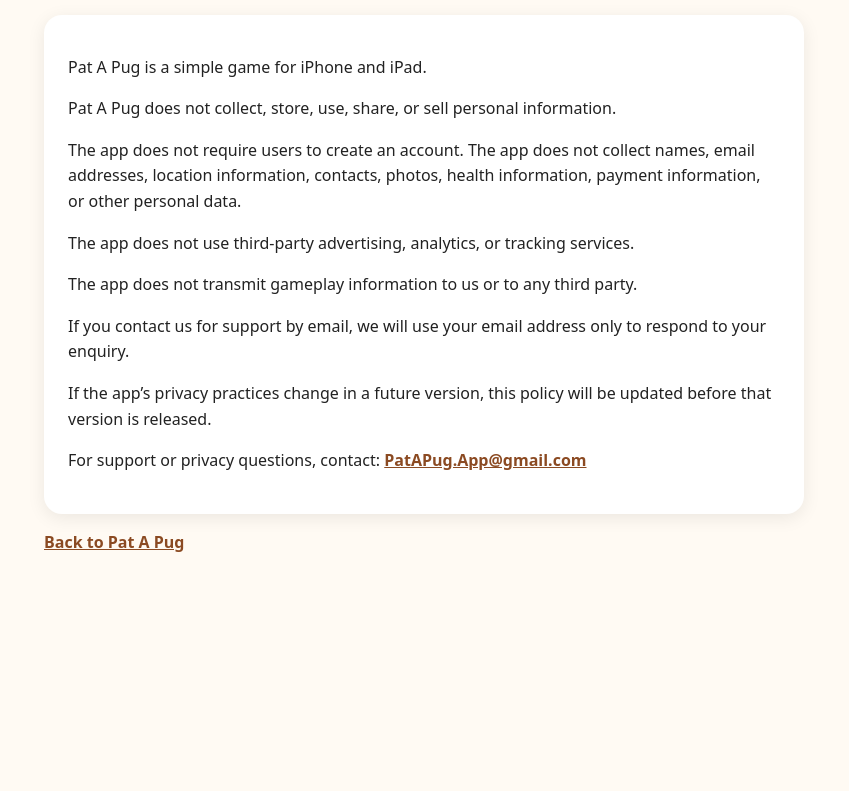
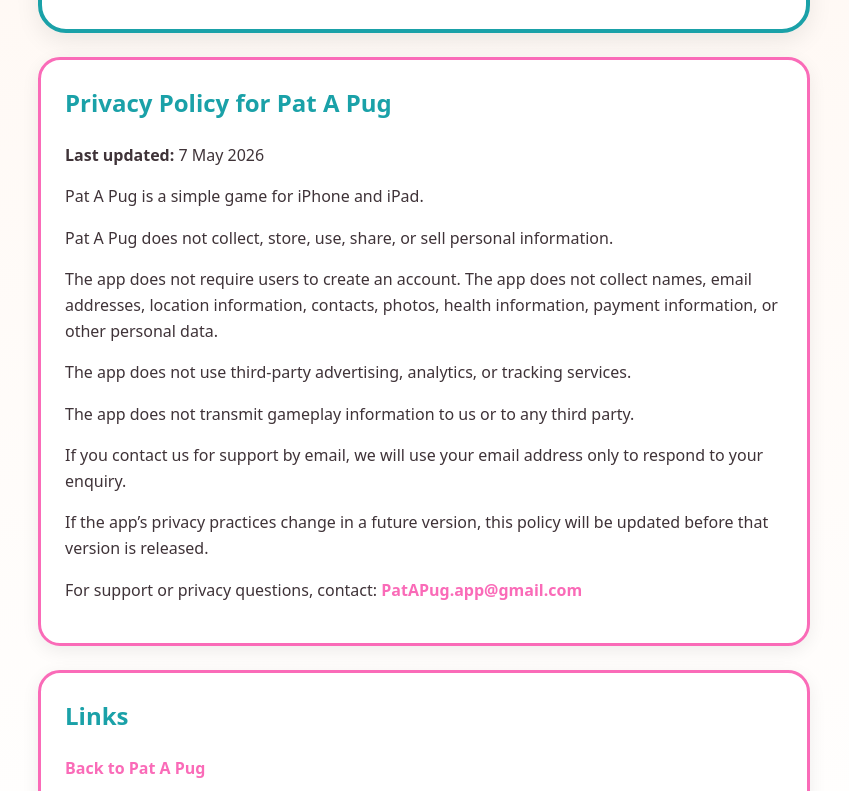
Before and after one commit to dchessor/patapug, a plain HTML site: page privacy.html in a window 1280 px wide. Shown: the part 177-968 px from the top of the page, without its empty margins (216-1065 px from the left). Before the commit the page ends 800 px from the top, so only its background shows below. Drawn offline with Linux system fonts and the light colour scheme.

Commit message:
Update privacy.html

```diff
--- a/privacy.html
+++ b/privacy.html
@@ -4,51 +4,67 @@
   <meta charset="utf-8">
   <meta name="viewport" content="width=device-width, initial-scale=1">
   <title>Pat A Pug Privacy Policy</title>
-  <style>
-    body {
-      font-family: system-ui, -apple-system, BlinkMacSystemFont, "Segoe UI", sans-serif;
-      max-width: 760px;
-      margin: 0 auto;
-      padding: 48px 24px;
-      line-height: 1.6;
-      color: #222;
-      background: #fffaf3;
-    }
-    .card {
-      background: white;
-      border-radius: 18px;
-      padding: 24px;
-      box-shadow: 0 4px 18px rgba(0,0,0,0.08);
-      margin-top: 24px;
-    }
-    a {
-      color: #8b4a22;
-      font-weight: 600;
-    }
-  </style>
+  <link rel="stylesheet" href="style.css">
 </head>
+
 <body>
-  <h1>Privacy Policy for Pat A Pug</h1>
-  <p><strong>Last updated:</strong> 7 May 2026</p>
+  <main class="page">
+    <section class="hero">
+      <h1>Privacy Policy</h1>
+      <p class="tagline">Privacy information for Pat A Pug.</p>
+    </section>
 
-  <div class="card">
-    <p>Pat A Pug is a simple game for iPhone and iPad.</p>
+    <section class="card">
+      <h2>Privacy Policy for Pat A Pug</h2>
+      <p><strong>Last updated:</strong> 7 May 2026</p>
 
-    <p>Pat A Pug does not collect, store, use, share, or sell personal information.</p>
+      <p>
+        Pat A Pug is a simple game for iPhone and iPad.
+      </p>
 
-    <p>The app does not require users to create an account. The app does not collect names, email addresses, location information, contacts, photos, health information, payment information, or other personal data.</p>
+      <p>
+        Pat A Pug does not collect, store, use, share, or sell personal information.
+      </p>
 
-    <p>The app does not use third-party advertising, analytics, or tracking services.</p>
+      <p>
+        The app does not require users to create an account. The app does not collect names,
+        email addresses, location information, contacts, photos, health information, payment
+        information, or other personal data.
+      </p>
 
-    <p>The app does not transmit gameplay information to us or to any third party.</p>
+      <p>
+        The app does not use third-party advertising, analytics, or tracking services.
+      </p>
 
-    <p>If you contact us for support by email, we will use your email address only to respond to your enquiry.</p>
+      <p>
+        The app does not transmit gameplay information to us or to any third party.
+      </p>
 
-    <p>If the app’s privacy practices change in a future version, this policy will be updated before that version is released.</p>
+      <p>
+        If you contact us for support by email, we will use your email address only to respond
+        to your enquiry.
+      </p>
 
-    <p>For support or privacy questions, contact: <a href="mailto:PatAPug.app@gmail.com">PatAPug.App@gmail.com</a></p>
-  </div>
+      <p>
+        If the app’s privacy practices change in a future version, this policy will be updated
+        before that version is released.
+      </p>
 
-  <p><a href="index.html">Back to Pat A Pug</a></p>
+      <p>
+        For support or privacy questions, contact:
+        <a href="mailto:PatAPug.app@gmail.com">PatAPug.app@gmail.com</a>
+      </p>
+    </section>
+
+    <section class="card">
+      <h2>Links</h2>
+      <p><a href="index.html">Back to Pat A Pug</a></p>
+      <p><a href="support.html">Support</a></p>
+    </section>
+
+    <footer class="footer">
+      <p>© 2026 Pat A Pug</p>
+    </footer>
+  </main>
 </body>
 </html>
```
